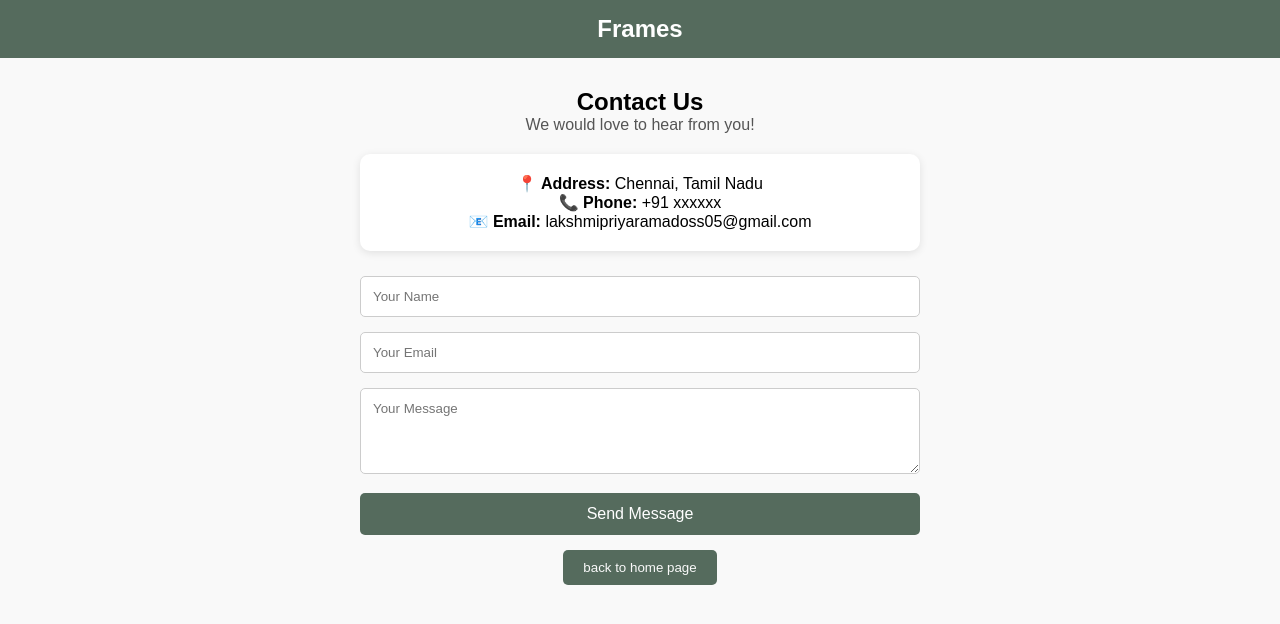
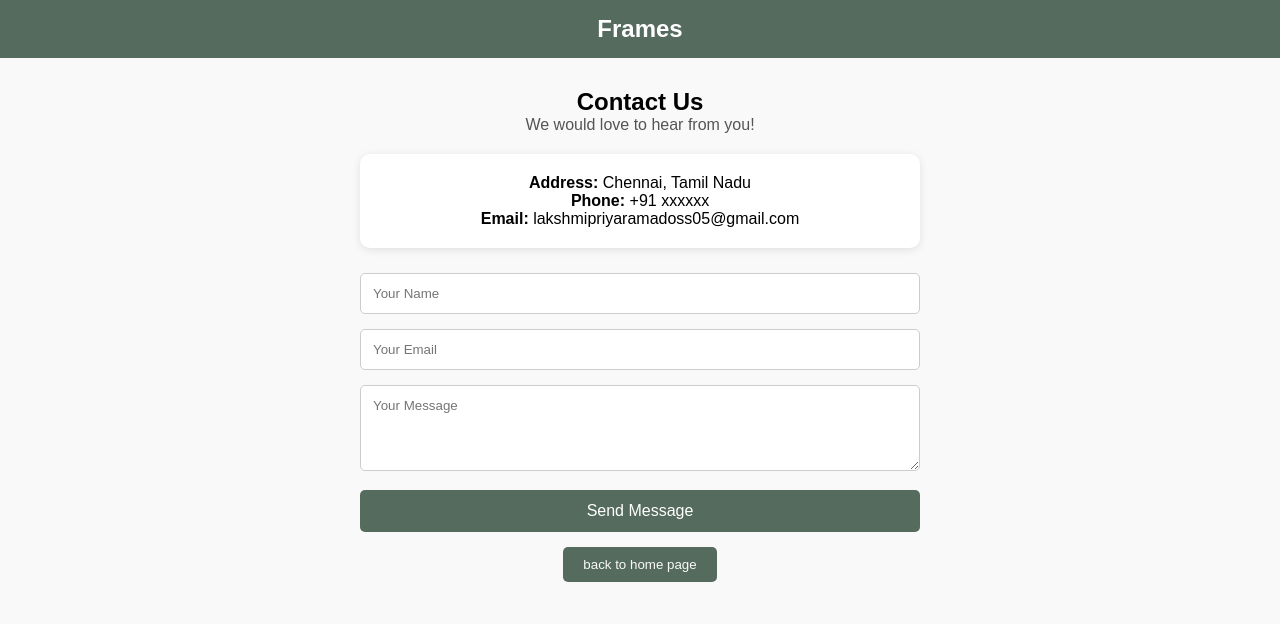
Before and after one commit to lakshmipriyaramadoss/frames-project, a plain HTML site: page contact.html in a window 1280 px wide. Drawn offline with Linux system fonts and the light colour scheme.

Commit message:
Update contact.html

```diff
--- a/contact.html
+++ b/contact.html
@@ -17,9 +17,9 @@
     <p class="subtitle">We would love to hear from you!</p>
 
     <div class="contact-box">
-      <p><strong>📍 Address:</strong> Chennai, Tamil Nadu</p>
-      <p><strong>📞 Phone:</strong> +91 xxxxxx</p>
-      <p><strong>📧 Email:</strong> lakshmipriyaramadoss05@gmail.com</p>
+      <p><strong> Address:</strong> Chennai, Tamil Nadu</p>
+      <p><strong> Phone:</strong> +91 xxxxxx</p>
+      <p><strong> Email:</strong> lakshmipriyaramadoss05@gmail.com</p>
     </div>
 
     <form class="contact-form" action="https://api.web3forms.com/submit" method="POST">
@@ -36,4 +36,5 @@
   </section>
 
 </body>
+
 </html>
```
